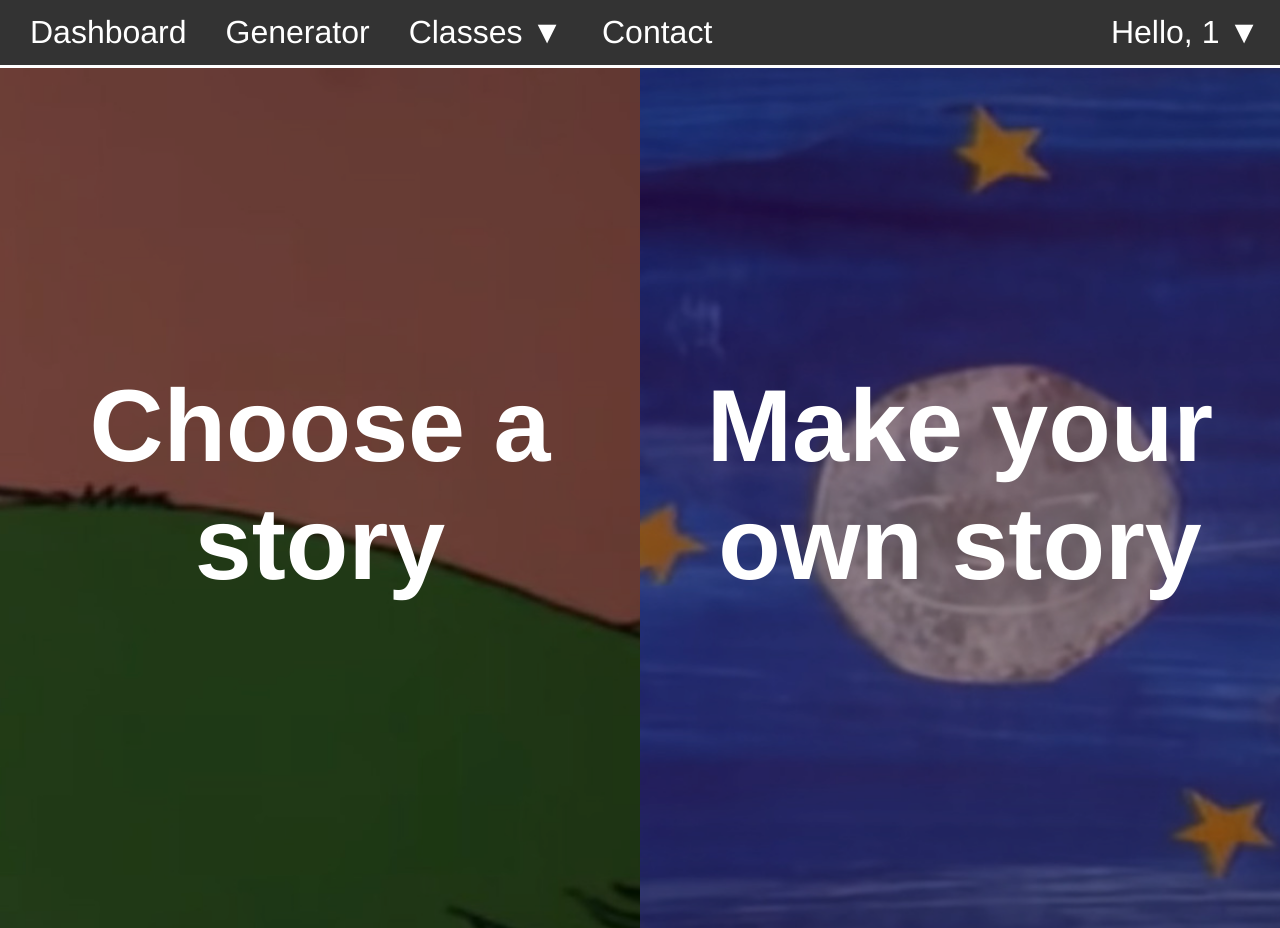
After one commit to jovanyoshioka/Blockly-Tool, a PHP site: page /pages/generator.php in a window 1280 px wide. The commit adds this page. Run offline with PHP 8.4, Linux system fonts and the light colour scheme; the visitor is signed in with stand-in values (Sample User, id 1).

Commit message:
Started Using PHP. Created Pages Structure. Added Nav Bar. Started Generator Interface.

```diff
--- a/css/global.css
+++ b/css/global.css
@@ -1,10 +1,15 @@
+/***********
+ * GLOBALS *
+ ***********/
 :root {
   --canvasSize: 675px;
   /* Colors */
   --tnOrange: #FF8200;
   --lightOrange: #F2A44F;
   --darkOrange: #C36300;
-  --smokey: #58595B;
+  --smokeyGray: #58595B;
+  /* Font */
+  --gothic: 'Franklin Gothic Medium', 'Arial Narrow', Arial, sans-serif;
 }
 
 html, body {
@@ -14,10 +19,197 @@ html, body {
   overflow: hidden;
 }
 
+/* Navigation Bar */
+nav.navbar {
+  height: 65px;
+  padding: 0 15px 0 25px;
+  background-color: #333333;
+  border-bottom: 3px solid #FFFFFF;
+  display: flex;
+  align-items: center;
+}
+/* Navigation Bar, Left/Right Groups of Links */
+nav.navbar ul {
+  list-style-type: none;
+  margin: 0;
+  padding: 0;
+}
+nav.navbar ul:nth-of-type(2) {
+  margin-left: auto;
+}
+/* Navigation Bar, Links */
+nav.navbar ul:nth-of-type(1) li {
+  display: inline-block;
+  margin: 0 25px 0 0;
+}
+nav.navbar ul li a {
+  font-size: 2em;
+  padding: 10px 5px;
+  font-family: var(--gothic);
+  text-decoration: none;
+  color: #FFFFFF;
+  transition: color 0.5s;
+}
+nav.navbar ul li a:hover {
+  color: var(--tnOrange);
+}
+/* Navigation Bar, Dropdowns */
+nav.navbar ul div.dropdown {
+  width: auto;
+  display: inline-block;
+}
+nav.navbar ul div.dropdown:hover li a {
+  color: var(--tnOrange);
+  cursor: context-menu;
+}
+/* Navigation Bar, Content of Dropdowns */
+nav.navbar ul div.dropdown div.dropdownContent {
+  min-width: 175px;
+  margin: 10px 0 0 5px;
+  position: absolute;
+  background-color: var(--smokeyGray);
+  display: none;
+  z-index: 995;
+}
+nav.navbar ul div.dropdown:hover div.dropdownContent {
+  display: block;
+}
+nav.navbar ul div.dropdown div.dropdownContent a {
+  font-size: 1.75em;
+  padding: 10px;
+  font-family: var(--gothic);
+  text-decoration: none;
+  color: #FFFFFF;
+  display: block;
+  transition: background-color 0.5s;
+}
+nav.navbar ul div.dropdown div.dropdownContent a:hover {
+  background-color: #797A7D;
+}
+
+
+/* Orange Button */
+.orangeBtn {
+  border: none;
+  border-radius: 5px;
+  font-weight: bold;
+  color: #FFFFFF;
+  background-color: var(--tnOrange);
+  transition: background-color 0.5s;
+}
+.orangeBtn:hover {
+  cursor: pointer;
+  background-color: var(--lightOrange);
+}
+.orangeBtn:focus {
+  outline: none;
+}
+.orangeBtn:disabled {
+  cursor: not-allowed;
+  background-color: var(--darkOrange);
+}
+
+/* Tint for Images */
+.tint {
+  width: 100%;
+  height: 100%;
+  position: absolute;
+  top: 0;
+  left: 0;
+  background-color: #000000;
+  opacity: 0.4;
+}
+
+/*******************
+ * PAGE: login.php *
+ *******************/
+
+body#login {
+  background-color: var(--smokeyGray);
+}
+body#login div.wrapper {
+  position: fixed;
+  top: 50%;
+  left: 50%;
+  transform: translate(-50%, -60%);
+  text-align: center;
+}
+body#login div.wrapper h1 {
+  margin: 0;
+  padding: 0 0 20px 0;
+  font-size: 3.5em;
+  color: #FFFFFF;
+  font-family: var(--gothic);
+}
+body#login div.wrapper div {
+  padding: 20px;
+  display: inline-block;
+  border-radius: 10px;
+}
+body#login div.wrapper input[type=text] {
+  font-size: 2em;
+  padding: 10px;
+  text-align: center;
+  font-family: var(--gothic);
+}
+body#login div.wrapper input[type=submit] {
+  font-size: 1.75em;
+  margin: 15px 0 0 0;
+  padding: 10px 20px;
+}
+
+/***********************
+ * PAGE: generator.php *
+ ***********************/
+
+body#generator {
+  background-color: var(--smokeyGray);
+}
+/* "Choose a story" or "Make your own story" Selectors */
+body#generator div.modeBtnWrapper {
+  width: 100%;
+  height: calc(100% - 65px);
+  display: grid;
+  grid-template-columns: 50% 50%;
+}
+body#generator div.modeBtnWrapper button.modeBtn {
+  height: 100%;
+  margin: 0;
+  padding: 0;
+  position: relative;
+  border: none;
+  overflow: hidden;
+}
+body#generator div.modeBtnWrapper button.modeBtn:hover {
+  cursor: pointer;
+}
+body#generator div.modeBtnWrapper button.modeBtn img {
+  min-width: 100%;
+  min-height: 100%;
+  transition: transform 0.5s;
+}
+body#generator div.modeBtnWrapper button.modeBtn:hover img {
+  transform: scale(1.25,1.25);
+}
+body#generator div.modeBtnWrapper button.modeBtn h1 {
+  width: 100%;
+  font-size: 8vw;
+  position: absolute;
+  top: 50%;
+  left: 50%;
+  transform: translate(-50%, -85%);
+  font-family: var(--gothic);
+  color: #FFFFFF;
+}
+
+/*****************
+ * PAGE: app.php *
+ *****************/
+
 /********************************************************************
  * SIMULATION: STORY SELECTOR, LEVELS INDICATORS, CANVAS, RUN/RESET *
  ********************************************************************/
-div#simContainer {
+body#app div#simContainer {
   width: var(--canvasSize);
   height: 100%;
   position: relative;
--- a/js/main.js
+++ b/js/main.js
@@ -10,6 +10,8 @@ var storyCanvas;
 // story.js
 var storyObj;
 
+const ASSETS_PATH = "../assets/";
+
 window.addEventListener('load', function () {
   loadStory(document.getElementById("storySelector").value);
 });
--- /dev/null
+++ b/pages/generator.php
@@ -0,0 +1,25 @@
+<?php
+  session_start();
+?>
+<!DOCTYPE html>
+<html lang="en">
+  <head>
+    <?php include('../php/head.php'); ?>
+  </head>
+  <body id="generator">
+    <?php include('../php/navbar.php'); ?>
+
+    <div class="modeBtnWrapper">
+      <button class="modeBtn">
+        <img src="../assets/green_eggs_and_ham/background.jpg" />
+        <div class="tint"></div>
+        <h1>Choose a story</h1>
+      </button>
+      <button class="modeBtn">
+        <img src="../assets/the_very_hungry_caterpillar/background.jpg" />
+        <div class="tint"></div>
+        <h1>Make your own story</h1>
+      </button>
+    </div>
+  </body>
+</html>
--- /dev/null
+++ b/php/head.php
@@ -0,0 +1,14 @@
+<?php
+
+  // Global <head> tag.
+  echo '
+    <title>Literary Maze Tool</title>
+    <meta charset="UTF-8">
+    <meta name="description" content="A tool that generates mazes based on stories\' plots to be traversed using block-based coding.">
+    <meta name="keywords" content="Literary, Maze, Tool, University, Tennessee, Knoxville, UTK, Research">
+    <meta name="author" content="Jovan Yoshioka">
+    <meta name="viewport" content="width=device-width, initial-scale=1">
+    <link rel="stylesheet" type="text/css" href="../css/global.css">
+  ';
+
+?>
--- /dev/null
+++ b/php/navbar.php
@@ -0,0 +1,34 @@
+<?php
+
+  // TODO: Change navigation bar whether user is student or teacher.
+  // Teacher should have more content, such as Classes and Contact.
+
+  echo '
+    <nav class="navbar">
+      <ul>
+        <li><a href="dashboard.php">Dashboard</a></li>
+        <li><a href="generator.php">Generator</a></li>
+        <div class="dropdown">
+          <li><a href="javascript:void(0);">Classes &#9660;</a></li>
+          <div class="dropdownContent">
+            <a href="dashboard.php?classID=161361723">1st Period</a>
+            <a href="dashboard.php?classID=837105723">2nd Period</a>
+            <a href="dashboard.php?classID=982761236">3rd Period</a>
+            <a href="dashboard.php?classID=419602151">4th Period</a>
+          </div>
+        </div>
+        <li><a href="contact.php">Contact</a></li>
+      </ul>
+      <ul>
+        <div class="dropdown">
+          <li><a href="javascript:void(0);">Hello, '.$_SESSION['id'].' &#9660;</a></li>
+          <div class="dropdownContent">
+            <a href="settings.php">Settings</a>
+            <a href="../php/logout.php">Logout</a>
+          </div>
+        </div>
+      </ul>
+    </nav>
+  ';
+
+?>
```
Also changed, not shown: other parts of css/global.css (+39 -55 lines), index.php (added, +7 -0 lines), js/canvas.js (+39 -26 lines), js/data.js (+14 -2 lines), js/story.js (+6 -6 lines), pages/app.php (added, +94 -0 lines), pages/contact.php (added, +13 -0 lines), pages/dashboard.php (added, +25 -0 lines), pages/login.php (added, +34 -0 lines), php/login.php (added, +10 -0 lines), php/logout.php (added, +13 -0 lines).
